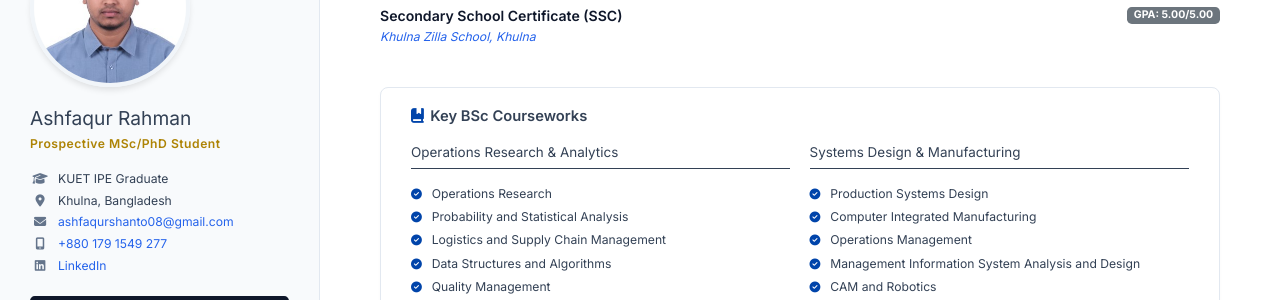
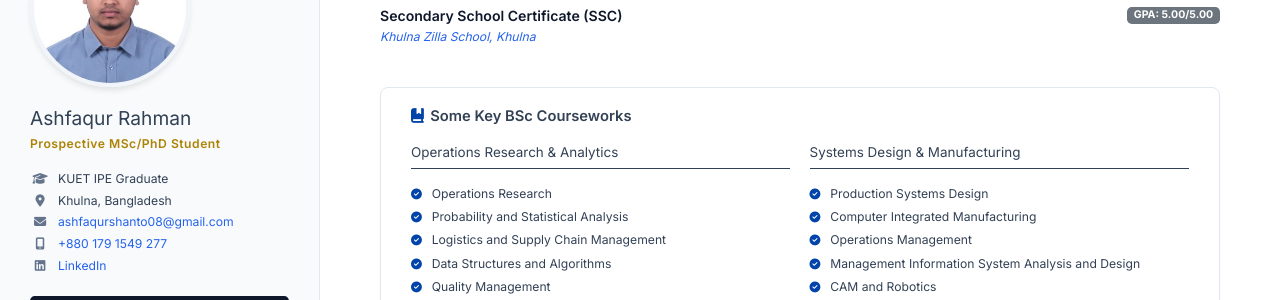
Before and after one commit to AshfaqurRahman99/AshfaqurRahman99.github.io, a Jekyll site: the page index.html, which Jekyll copies as it is, in a window 1280 px wide and 900 px high, scrolled down 304 px. Shown: the part 153-453 px from the top of the window. Built offline with Jekyll 4.4.1, drawn with Linux system fonts in a browser that asks for light colours; a style sheet for code colours, icons or effects is not loaded.

Commit message:
Update index.html

```diff
--- a/index.html
+++ b/index.html
@@ -796,7 +796,7 @@
                             School, Khulna</a></div>
                     <!-- KEY COURSEWORK (2-Column Grid) -->
                 <div class="mt-5 skills-container">
-                    <h4 class="mb-4" style="font-size: 1.15rem; font-weight: 600;"><i class="fa-solid fa-book-bookmark me-2 course-icon"></i>Key BSc
+                    <h4 class="mb-4" style="font-size: 1.15rem; font-weight: 600;"><i class="fa-solid fa-book-bookmark me-2 course-icon"></i>Some Key BSc
                         Courseworks</h4>
 
                     <div class="row g-4 mb-4">
```
